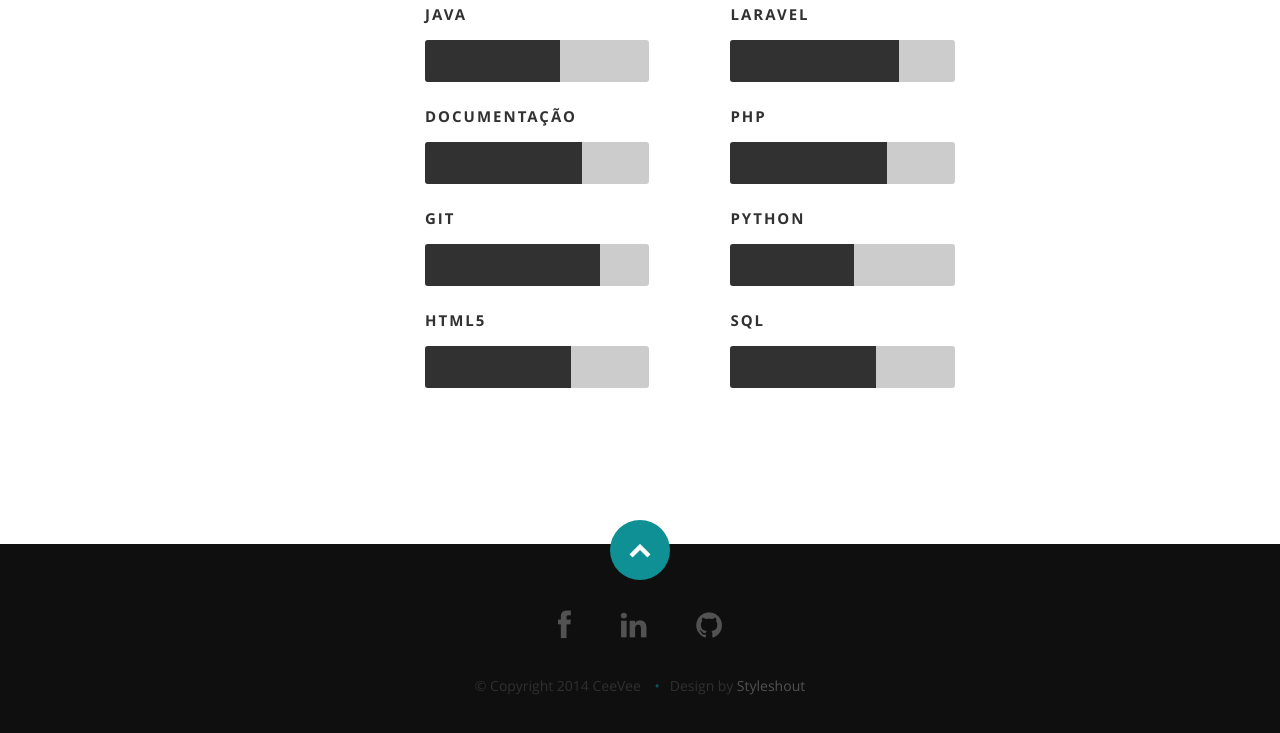
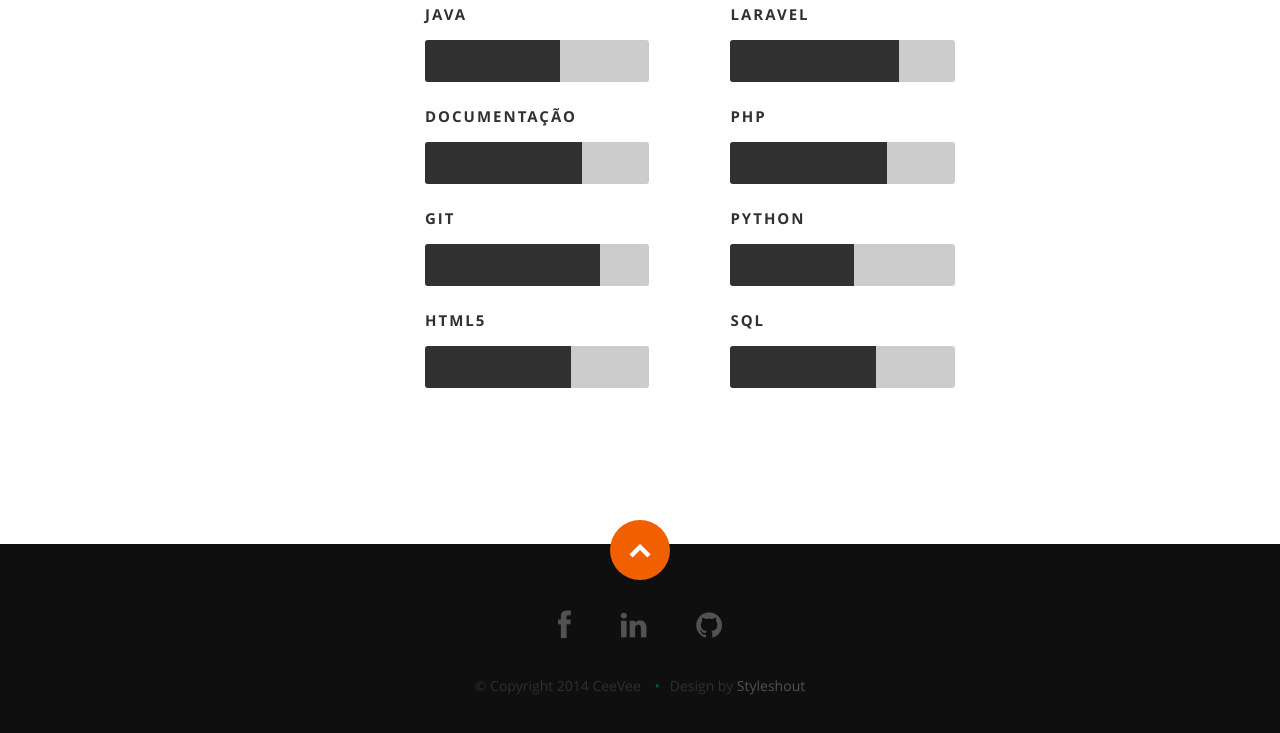
Before and after one commit to dantasl/dantasl.github.io, a plain HTML site: page index.html in a window 1280 px wide. In both pictures the pointer is over the link 640 px from the left and 3364 px from the top of the page. Shown: the part 2814-3547 px from the top of the page. Drawn offline with nearby package versions, Linux system fonts and the light colour scheme.

Commit message:
Corrigido erro na cor do botão go-top.

```diff
--- a/css/layout.css
+++ b/css/layout.css
@@ -1059,4 +1059,4 @@ footer .social-links li:first-child { margin-left: 0; }
    line-height: 60px;
  	border-radius: 100%;
 }
-#go-top a:hover { background-color: #0F9095; }
+#go-top a:hover { background-color: #F06000; }
```
